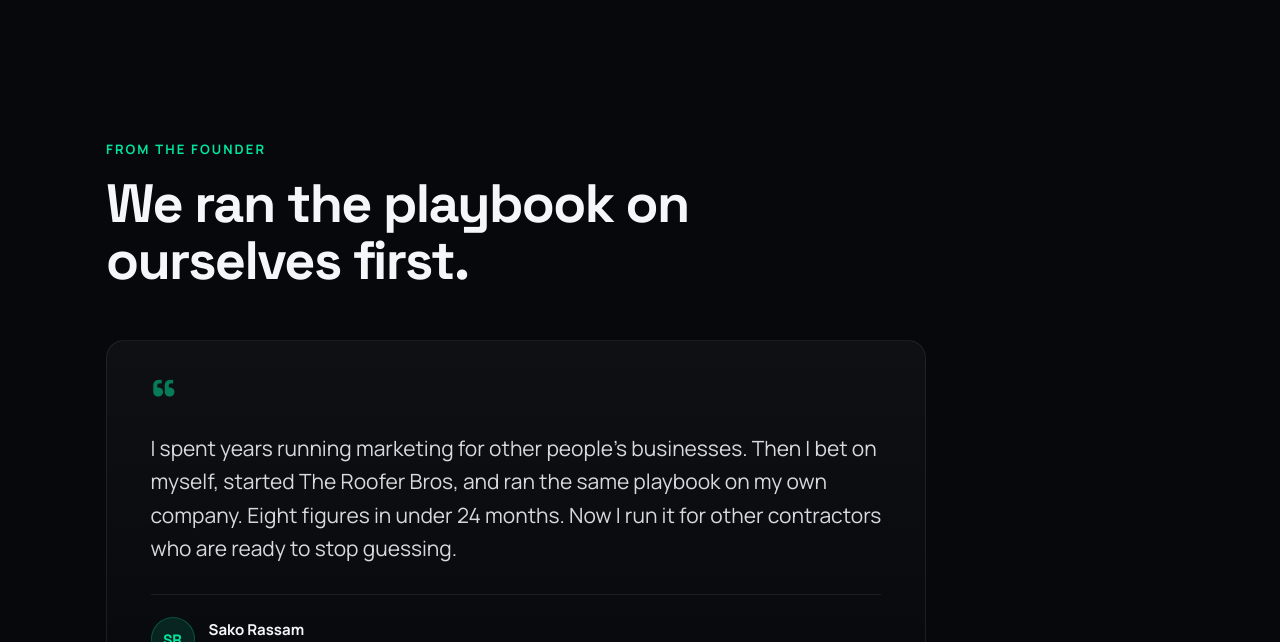
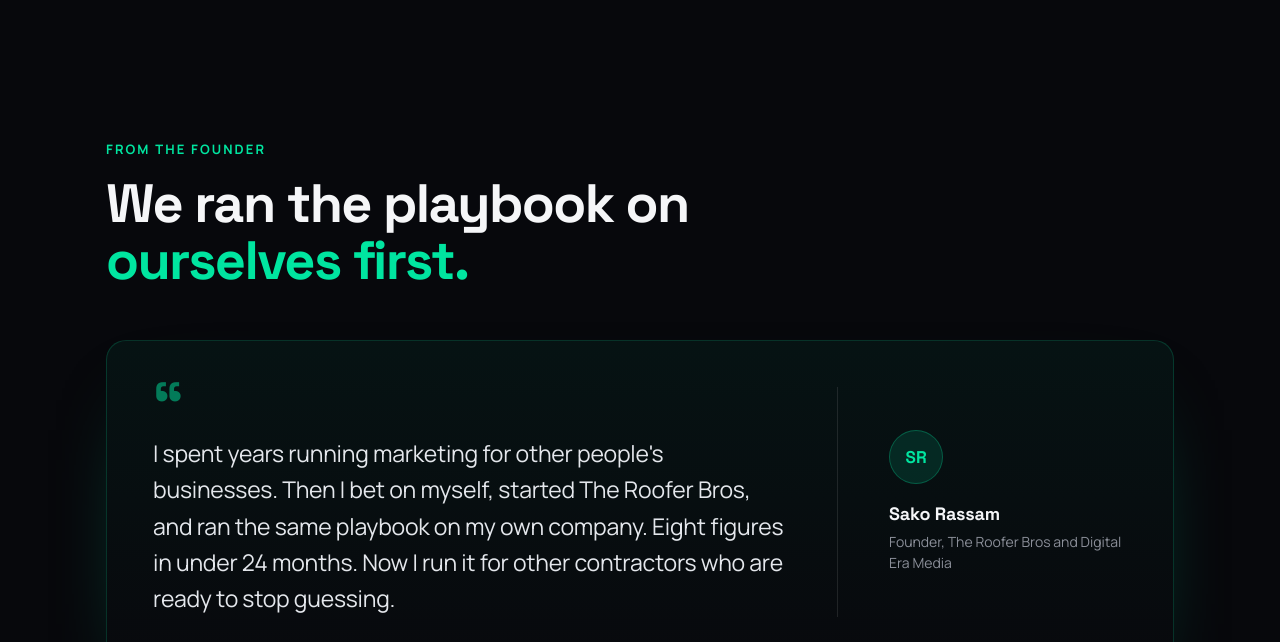
Before and after one commit to anasshahzad101/Digital-Era-Builders, a PHP site: page / in a window 1280 px wide. Shown: the part 5858-6500 px from the top of the page. Run offline with PHP 8.4, Linux system fonts and the light colour scheme.

Commit message:
Redesign founder quote section for a single testimonial
The three-up testimonial grid was replaced by one card capped at 820px
and left-aligned, which left the right half of the section empty.

Rebuild it as a full-width card with an internal split: the quote body
on the left, an attribution rail (avatar, name, role) on the right,
separated by a vertical divider. Both halves now carry content, so the
section fills the 1180px content width without dead space. This follows
the same in-card grid pattern already used by the trades panel.

- Quote type scales up to clamp(17px,1.8vw,23px) so it reads as the
  section's featured statement rather than a leftover card.
- Card picks up the accent border and glow used by the partnership card,
  which also leads into the accent-tinted proof strip directly below.
- New .founder-quote rules stack the rail beneath the quote under 860px,
  swapping the vertical divider for a horizontal one.
- Headline accent span starts at "ourselves" so the colour break lands
  on the line wrap instead of splitting "on" from its phrase.
- Quote body wrapped in <blockquote> for semantics.

Verified by rendering index.php at 1440px, 820px, and 390px.

Co-Authored-By: Claude Opus 5 <noreply@anthropic.com>
Claude-Session: https://claude.ai/code/session_01AkFxG3RJprTJJP9Fqj957Z

```diff
--- a/index.php
+++ b/index.php
@@ -97,6 +97,13 @@ $trades = [
   @media (hover: hover) { details.faq:hover summary { color: var(--accent); } }
   @media (prefers-reduced-motion: reduce) {
     .mo-pills > div, .mo-btn, .mo-ghost, .svc-grid > div svg { transition: none !important; transform: none !important; }
+  }
+  /* Founder quote — quote body beside an attribution rail, stacked on narrow screens */
+  .founder-quote { display: grid; grid-template-columns: minmax(0, 1fr) minmax(0, 290px); gap: clamp(30px, 4vw, 60px); align-items: stretch; }
+  .founder-quote > .fq-attr { display: flex; flex-direction: column; justify-content: center; border-left: 1px solid rgba(255,255,255,.1); padding-left: clamp(30px, 4vw, 60px); }
+  @media (max-width: 860px) {
+    .founder-quote { grid-template-columns: 1fr; gap: 30px; }
+    .founder-quote > .fq-attr { border-left: 0; border-top: 1px solid rgba(255,255,255,.1); padding-left: 0; padding-top: 30px; }
   }
   /* Interactive trades — selectable pills + detail panel */
   .trade-pill { appearance:none; -webkit-appearance:none; padding:14px 22px; border-radius:100px; font-size:15px; font-weight:600; color:#d6d9df; background:rgba(255,255,255,.04); border:1px solid rgba(255,255,255,.1); cursor:pointer; font-family:inherit; transition: transform .3s cubic-bezier(.16,.84,.44,1), border-color .3s ease, background .3s ease, color .3s ease, box-shadow .3s ease; }
@@ -325,20 +332,21 @@ $trades = [
     </div>
   </section>
 
-  <!-- TESTIMONIALS -->
+  <!-- FOUNDER QUOTE -->
   <section style="position:relative; z-index:1; max-width:1180px; margin:0 auto; padding:clamp(80px,10vw,130px) clamp(20px,5vw,56px);">
     <div data-reveal style="transition:opacity .8s cubic-bezier(.16,.84,.44,1), transform .8s cubic-bezier(.16,.84,.44,1); max-width:60ch;">
       <div style="display:inline-block; font-size:13px; font-weight:700; letter-spacing:.16em; text-transform:uppercase; color:var(--accent); margin-bottom:18px;">From The Founder</div>
-      <h2 style="font-family:'Space Grotesk',sans-serif; font-weight:700; font-size:clamp(30px,4.4vw,54px); line-height:1.04; letter-spacing:-.03em; margin:0;">We ran the playbook on ourselves first.</h2>
+      <h2 style="font-family:'Space Grotesk',sans-serif; font-weight:700; font-size:clamp(30px,4.4vw,54px); line-height:1.04; letter-spacing:-.03em; margin:0;">We ran the playbook on <span style="color:var(--accent);">ourselves first.</span></h2>
     </div>
-    <div class="mo-grid" style="display:grid; grid-template-columns:1fr; max-width:820px; margin-top:clamp(40px,4vw,56px);">
-      <div data-reveal style="transition:opacity .8s cubic-bezier(.16,.84,.44,1), transform .8s cubic-bezier(.16,.84,.44,1); display:flex; flex-direction:column; padding:clamp(30px,3.4vw,44px); border:1px solid rgba(255,255,255,.08); border-radius:18px; background:linear-gradient(180deg, rgba(255,255,255,.035), rgba(255,255,255,.008));">
-        <div style="font-family:'Space Grotesk',sans-serif; font-weight:700; font-size:52px; line-height:.6; color:var(--accent); opacity:.5; margin-bottom:16px;">&ldquo;</div>
-        <p style="font-size:clamp(17px,1.7vw,21px); line-height:1.6; color:#d6d9df; margin:0 0 28px;">I spent years running marketing for other people's businesses. Then I bet on myself, started The Roofer Bros, and ran the same playbook on my own company. Eight figures in under 24 months. Now I run it for other contractors who are ready to stop guessing.</p>
-        <div style="display:flex; align-items:center; gap:14px; padding-top:22px; border-top:1px solid rgba(255,255,255,.07);">
-          <div style="flex-shrink:0; display:flex; align-items:center; justify-content:center; width:44px; height:44px; border-radius:50%; background:rgba(0,229,160,.12); border:1px solid rgba(0,229,160,.24); font-family:'Space Grotesk',sans-serif; font-weight:700; font-size:15px; color:var(--accent);">SR</div>
-          <div><div style="font-size:15px; font-weight:700; color:#f5f6f8;">Sako Rassam</div><div style="font-size:13px; color:#8b8f99; margin-top:2px;">Founder, The Roofer Bros and Digital Era Media</div></div>
-        </div>
+    <div data-reveal class="mo-card founder-quote" style="transition:opacity .8s cubic-bezier(.16,.84,.44,1) .1s, transform .8s cubic-bezier(.16,.84,.44,1) .1s; margin-top:clamp(40px,4vw,56px); border:1px solid rgba(0,229,160,.18); border-radius:20px; background:linear-gradient(180deg, rgba(0,229,160,.05), rgba(255,255,255,.008)); box-shadow:0 40px 90px -50px rgba(0,229,160,.5); padding:clamp(30px,3.6vw,50px);">
+      <blockquote style="margin:0;">
+        <div style="font-family:'Space Grotesk',sans-serif; font-weight:700; font-size:60px; line-height:.6; color:var(--accent); opacity:.5; margin-bottom:12px;">&ldquo;</div>
+        <p style="font-size:clamp(17px,1.8vw,23px); line-height:1.58; letter-spacing:-.01em; color:#e4e7ec; margin:0;">I spent years running marketing for other people's businesses. Then I bet on myself, started The Roofer Bros, and ran the same playbook on my own company. Eight figures in under 24 months. Now I run it for other contractors who are ready to stop guessing.</p>
+      </blockquote>
+      <div class="fq-attr">
+        <div style="display:flex; align-items:center; justify-content:center; width:54px; height:54px; border-radius:50%; background:rgba(0,229,160,.12); border:1px solid rgba(0,229,160,.28); font-family:'Space Grotesk',sans-serif; font-weight:700; font-size:17px; color:var(--accent); margin-bottom:18px;">SR</div>
+        <div style="font-family:'Space Grotesk',sans-serif; font-size:18px; font-weight:700; color:#f5f6f8; letter-spacing:-.01em;">Sako Rassam</div>
+        <div style="font-size:14px; color:#8b8f99; margin-top:6px; line-height:1.5;">Founder, The Roofer Bros and Digital Era Media</div>
       </div>
     </div>
   </section>
```
